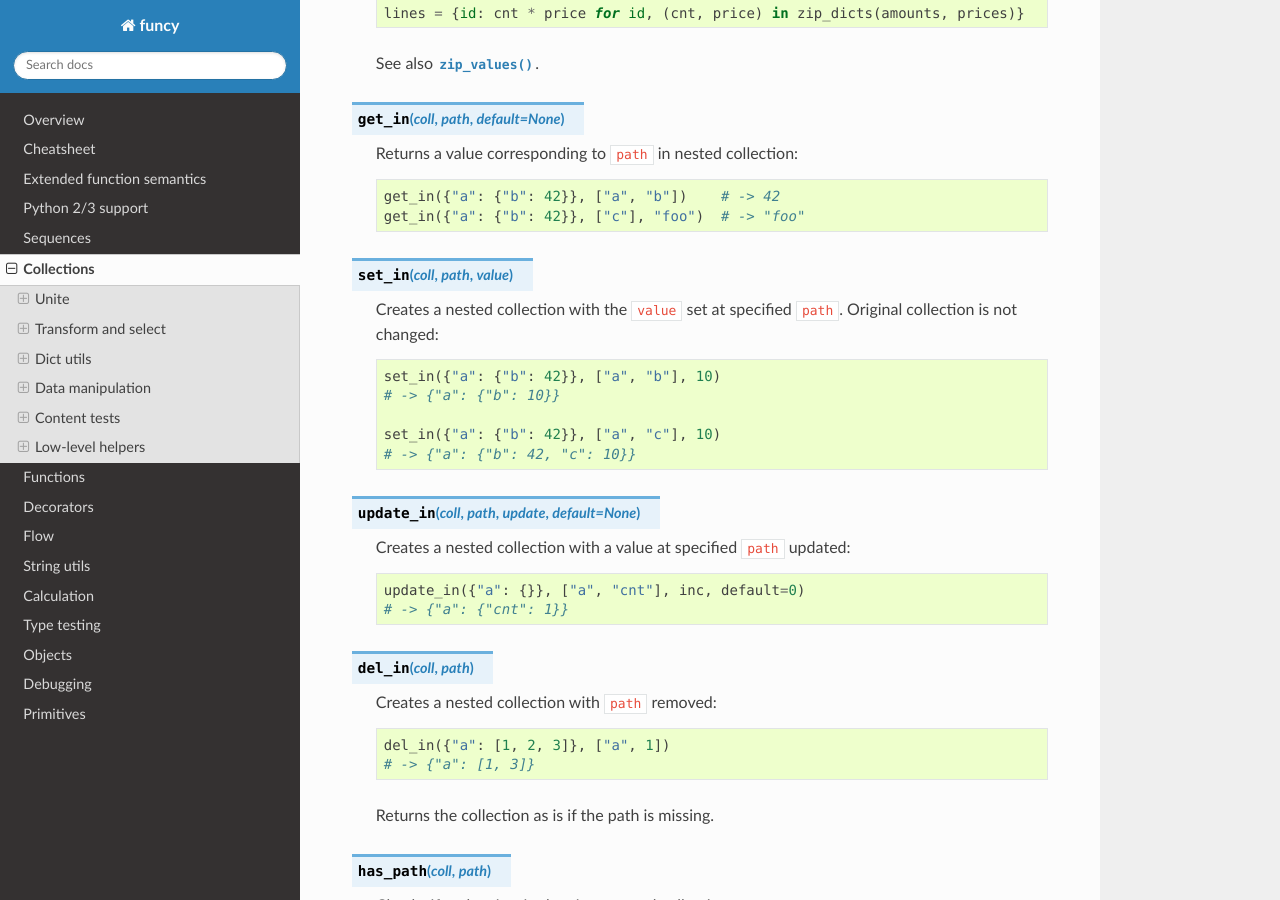
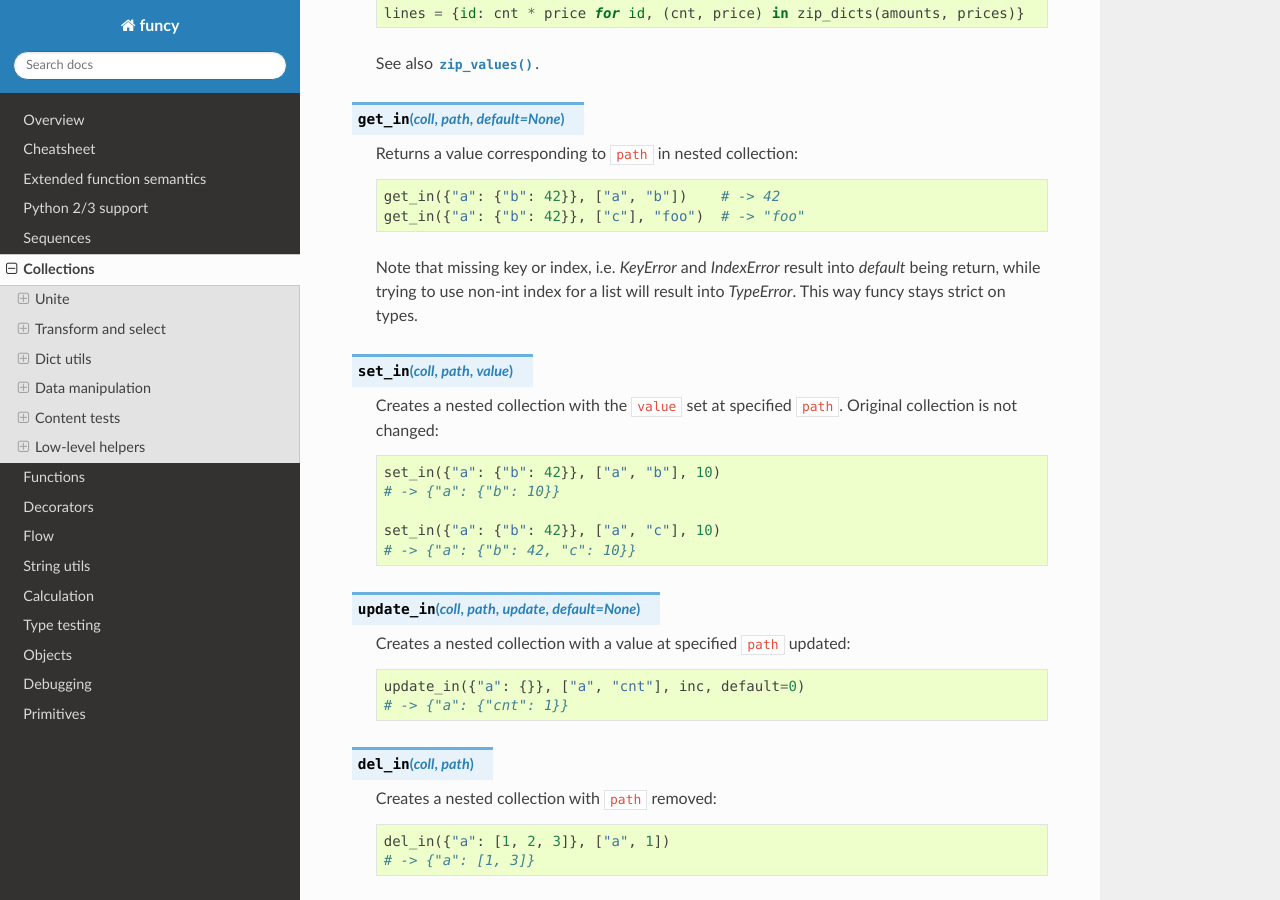
Before and after one commit to Jamaal224/funcy, a Sphinx documentation site: the page built from docs/colls.rst, in a window 1280 px wide and 900 px high, scrolled down 4213 px. Built offline with Sphinx 7.4.7 and the Read the Docs theme 2.0.0, drawn with Linux system fonts in a browser that asks for light colours.

Commit message:
Not that get_in() is strict on key types in the docs

```diff
--- a/docs/colls.rst
+++ b/docs/colls.rst
@@ -200,6 +200,8 @@ Dict utils
         get_in({"a": {"b": 42}}, ["a", "b"])    # -> 42
         get_in({"a": {"b": 42}}, ["c"], "foo")  # -> "foo"
 
+    Note that missing key or index, i.e. `KeyError` and `IndexError` result into `default` being return, while trying to use non-int index for a list will result into `TypeError`. This way funcy stays strict on types.
+
 
 .. function:: set_in(coll, path, value)
 
```
